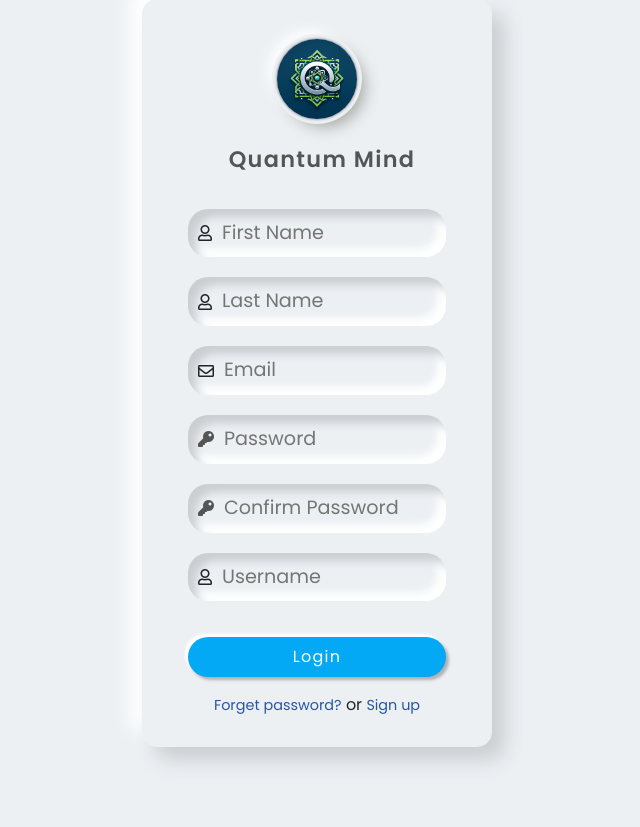
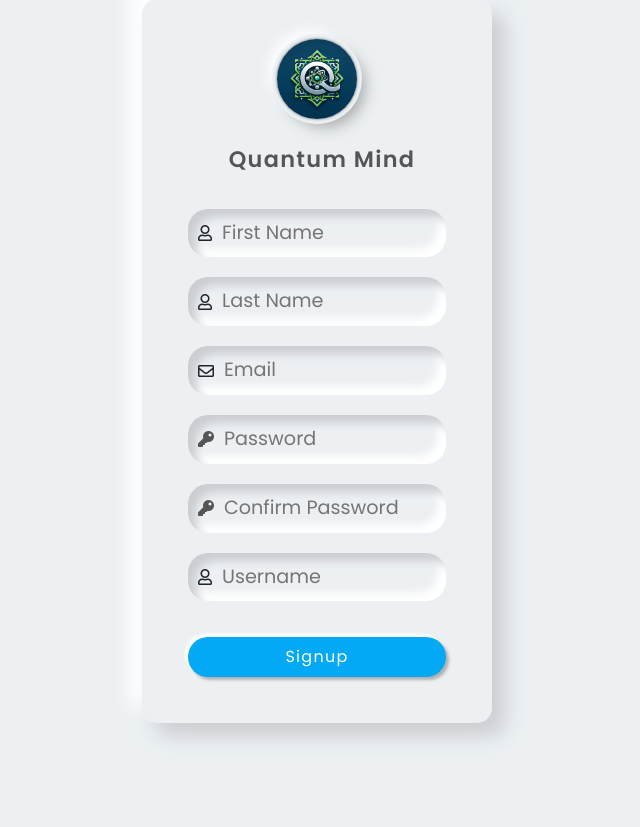
Before and after one commit to Abdur-Rahim-sheikh/QuantumMind, a Django app: page /signup/ in a window 1280 px wide. Shown: the part 81-908 px from the top of the page, without its empty margins (323-963 px from the left). After the commit the page ends 821 px from the top, so only its background shows below. Run offline with Django 5.2, Linux system fonts and the light colour scheme; parts of the project's set-up code (start-up, migrations or seed data) failed here and were passed over; some libraries are stand-ins or nearby versions.

Commit message:
registration complete

```diff
--- a/public/templates/accounts/register.html
+++ b/public/templates/accounts/register.html
@@ -8,7 +8,8 @@
     <div class="text-center mt-4 name">
         Quantum Mind
     </div>
-    <form class="p-3 mt-3">
+    <form class="p-3 mt-3" method="POST">
+        {% csrf_token %}
         <div class="form-field d-flex align-items-center">
             <span class="far fa-user"></span>
             <input type="text" name="firstName" id="first-name" placeholder="First Name">
@@ -24,21 +25,19 @@
         </div>
         <div class="form-field d-flex align-items-center">
             <span class="fas fa-key"></span>
-            <input type="password" name="password" id="pwd" placeholder="Password">
+            <input type="password" name="password" id="password" placeholder="Password">
         </div>
         <div class="form-field d-flex align-items-center">
             <span class="fas fa-key"></span>
-            <input type="password" name="confirmPassword" id="confirm-pwd" placeholder="Confirm Password">
+            <input type="password" name="confirmPassword" id="confirm-password" placeholder="Confirm Password">
         </div>
         <div class="form-field d-flex align-items-center">
             <span class="far fa-user"></span>
-            <input type="text" name="userName" id="userName" placeholder="Username">
+            <input type="text" name="userName" id="username" placeholder="Username">
         </div>
-        <button class="btn mt-3">Login</button>
+        <button class="btn mt-3">Signup</button>
     </form>
-    <div class="text-center fs-6">
-        <a href="#">Forget password?</a> or <a href="#">Sign up</a>
-    </div>
+
 
 </div>
 {% endblock content %}
--- a/public/views/account_register.py
+++ b/public/views/account_register.py
@@ -1,7 +1,34 @@
-from django.shortcuts import render
+from django.shortcuts import render, redirect
 from django.views import View
+from django.contrib.auth.forms import UserCreationForm
+from django.contrib import messages
+import logging
+from django.contrib.auth.models import User
+
+logger = logging.getLogger(__name__)
 
 
 class AccountRegister(View):
     def get(self, request):
         return render(request, "accounts/register.html")
+
+    def post(self, request):
+        form = UserCreationForm(
+            {
+                "username": request.POST.get("userName"),
+                "password1": request.POST.get("password"),
+                "password2": request.POST.get("confirmPassword"),
+                "email": request.POST.get("email"),
+                "first_name": request.POST.get("firstName"),
+                "last_name": request.POST.get("lastName"),
+            }
+        )
+        if form.is_valid():
+            form.save()
+        else:
+            for field in form:
+                for error in field.errors:
+                    messages.warning(request, f"{field.label}: {error}")
+            messages.warning(request, "Could not create account")
+            return redirect("public:signup")
+        return redirect("public:login")
```
